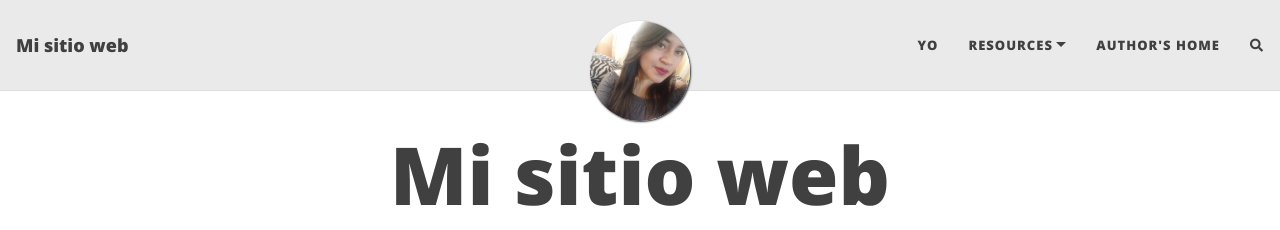
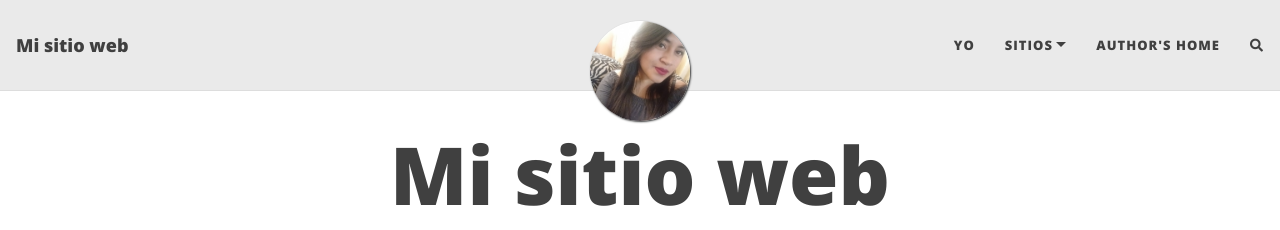
Before and after one commit to lisalexalopez/lisalexalopez.github.io, a Jekyll site: the page built from index.html, in a window 1280 px wide. Shown: the top 230 px of the page. Built offline with Jekyll 4.4.1, drawn with Linux system fonts in a browser that asks for light colours; nearby versions of some CDN libraries; the list of posts is cut into pages by our own code; comment, search, counter and statistics services are not loaded.

Commit message:
Update _config.yml

```diff
--- a/_config.yml
+++ b/_config.yml
@@ -14,11 +14,11 @@
 # --- List of links in the navigation bar --- #
 
 navbar-links:
-  yo: "aboutme"
-  Resources:
-    - Beautiful Jekyll: "https://beautifuljekyll.com"
-    - Learn markdown: "https://www.markdowntutorial.com/"
-  Author's home: "https://deanattali.com"
+  yo: "mis datos personales"
+  Sitios:
+    - Youtube: "https://www.youtube.com/channel/UCqcWjrAz2RTmq3Px2Mzyrdw"
+    - Emprendimiento: "https://www.facebook.com/LisLopezReyes"
+  Author's home: "https://www.facebook.com/lopeslisbeth/"
 
 # --- Logo --- #
 
@@ -39,10 +39,10 @@
 # Select the social network links that you want to show in the footer.
 # Uncomment the links you want to show and add your information to each one.
 social-network-links:
-  email: lisbeth.lopez@unach.edu.ec
-  facebook: https://www.facebook.com/lopeslisbeth
-  github: https://lisalexalopez.github.io/
-  youtube: https://www.youtube.com/channel/UCqcWjrAz2RTmq3Px2Mzyrdw
+  email: "lisbeth.lopez@unach.edu.ec"
+  facebook: "https://www.facebook.com/lopeslisbeth"
+  github: "https://lisalexalopez.github.io/"
+  youtube: "https://www.youtube.com/channel/UCqcWjrAz2RTmq3Px2Mzyrdw"
 #  medium: yourname
 #  reddit: yourname
 #  linkedin: daattali
```
